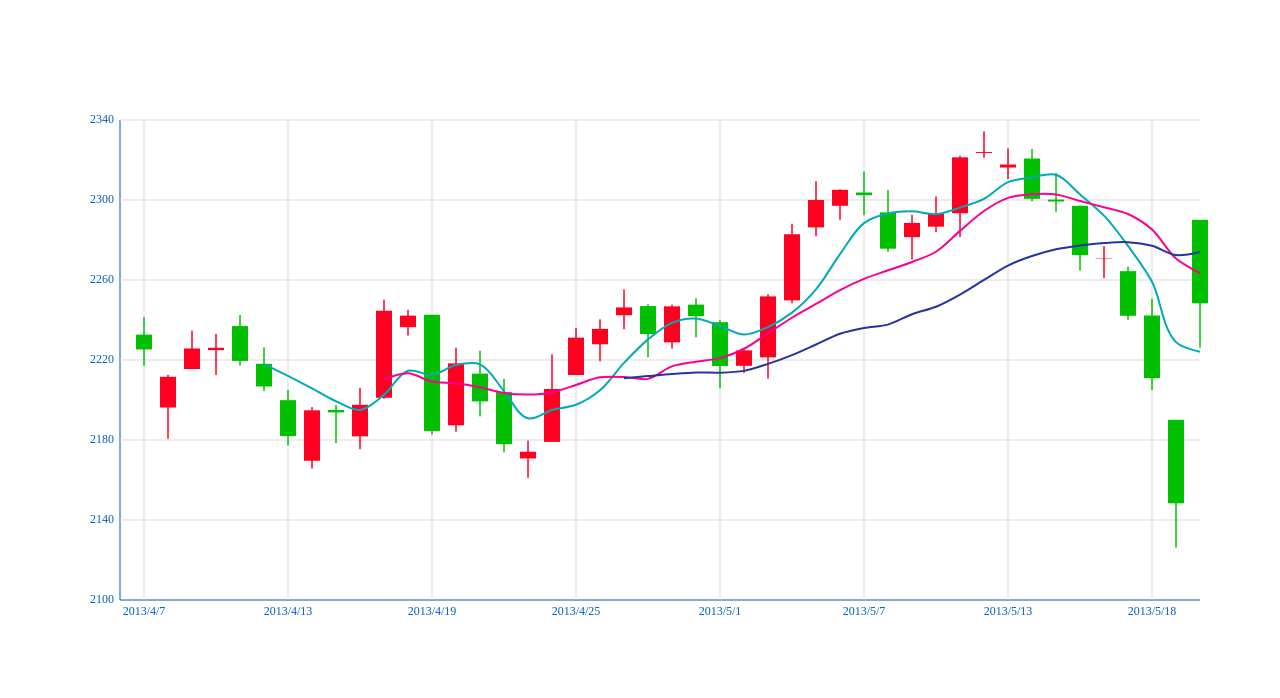
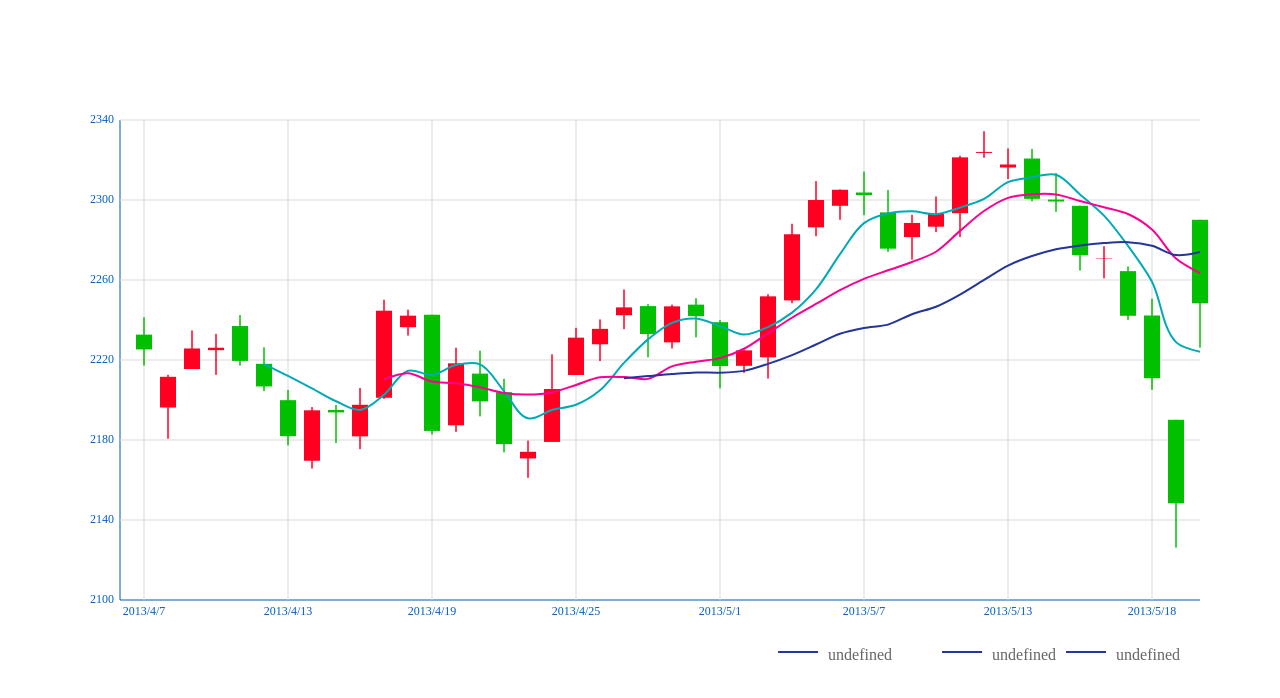
Before and after one commit to qyyqy/qyyqy.github.io, a plain HTML site: page klinechart/index.html in a window 1280 px wide. Drawn offline with Linux system fonts and the light colour scheme.

Commit message:
draw legends

```diff
--- a/klinechart/chart.js
+++ b/klinechart/chart.js
@@ -46,6 +46,7 @@ class KLine extends Chart {
     this.drawYLabels();
     this.drawData();
     this.drawCurve();
+    this.drawLegends();
   }
 
   //绘制坐标系
@@ -234,6 +235,7 @@ class KLine extends Chart {
     return points;
   }
 
+  //绘制曲线路径
   drawCurvePath(points, lineColor) {
     const ctx = this.ctx;
     //获取控制点
@@ -274,6 +276,27 @@ class KLine extends Chart {
     }
     ctx.stroke();
     ctx.closePath();
+    ctx.restore();
+  }
+
+  //绘制图例
+  drawLegends() {
+    const legends = this.legends;
+    const ctx = this.ctx;
+    const X0 = this.W- this.origin[0];
+    ctx.save();
+    ctx.font = '16px PingFang-SC Arial';
+    ctx.fillStyle = '#666666';
+    for(let l = 0;l < legends.length;l++){
+      const metrics = ctx.measureText(legends[l].text).width + 20 * (legends.length-l);
+      ctx.fillText(legends[l].text, X0 - metrics*(legends.length - l), this.H);
+      ctx.beginPath();
+      ctx.strokeStyle = legends[l].color;
+      ctx.moveTo(X0 - metrics*(legends.length - l)-10, this.H - 8);
+      ctx.lineTo(X0 - metrics*(legends.length - l )- 50, this.H - 8);
+      ctx.stroke();
+      ctx.closePath();
+    }
     ctx.restore();
   }
 }
--- a/klinechart/index.html
+++ b/klinechart/index.html
@@ -33,7 +33,8 @@
       ySplitNumber: 6,
       minValue: data.minValue,
       maxValue: data.maxValue,
-      data: data.values
+      data: data.values,
+      legends: ['MA5', 'MA10', 'MA20']
     });
 
   </script>
```
